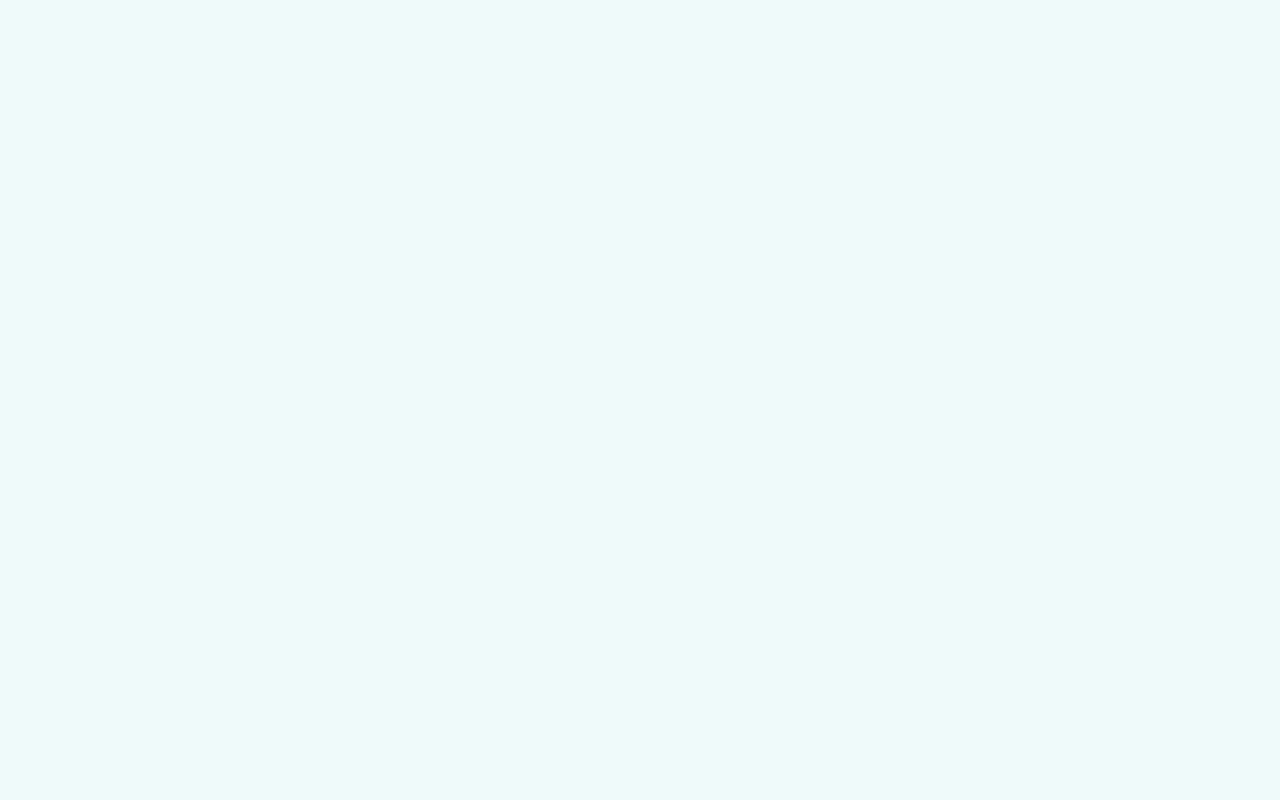
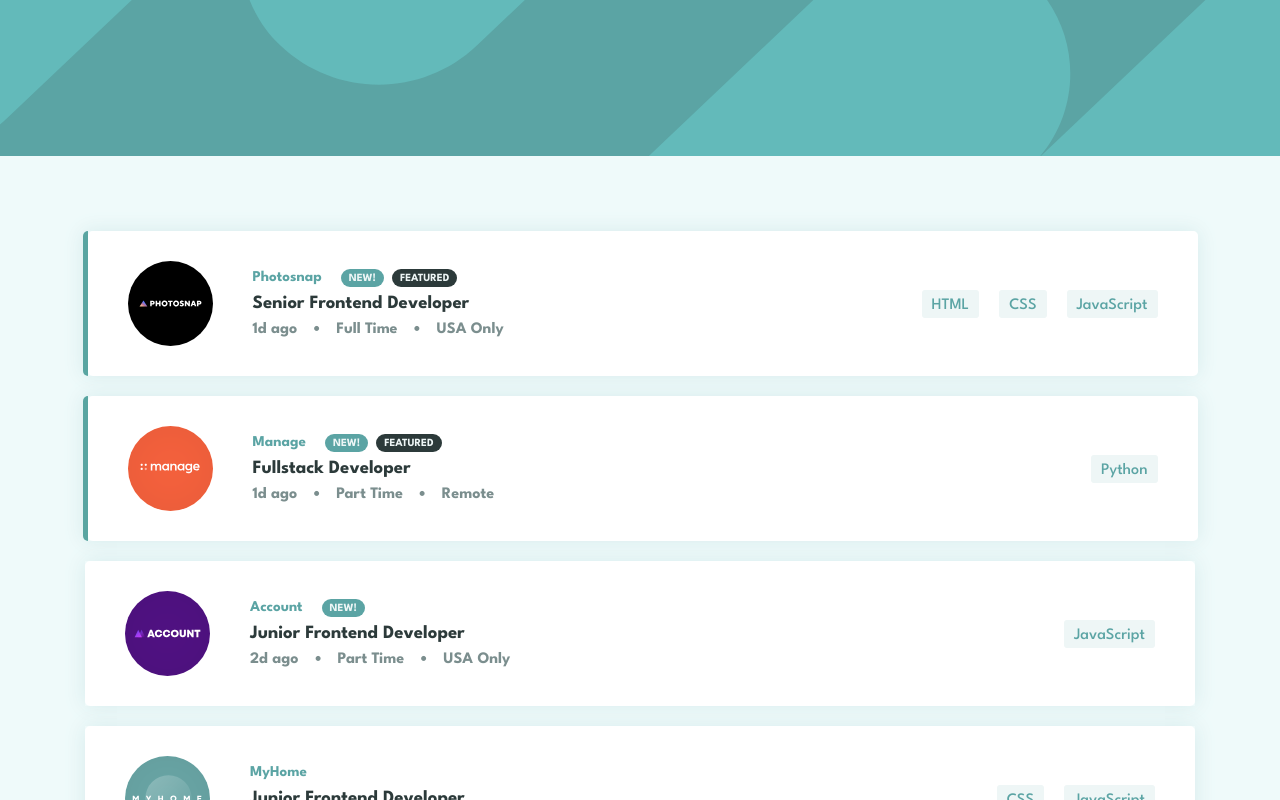
Before and after one commit to kevinchin37/frontend-challenge-job-listing-filter, a React (Create React App) app: page / in a window 1280 px wide. Shown: the top 800 px of the page. Built offline with nearby package versions, Linux system fonts and the light colour scheme.

Commit message:
Update to use Banner and JobList component

```diff
--- a/src/App.js
+++ b/src/App.js
@@ -1,7 +1,12 @@
+import JobList from './components/Job/JobList';
+import Banner from './components/UI/Header/Banner';
+
 function App() {
   return (
-    <div>
-    </div>
+    <section>
+      <Banner />
+      <JobList />
+    </section>
   );
 }
 
```
